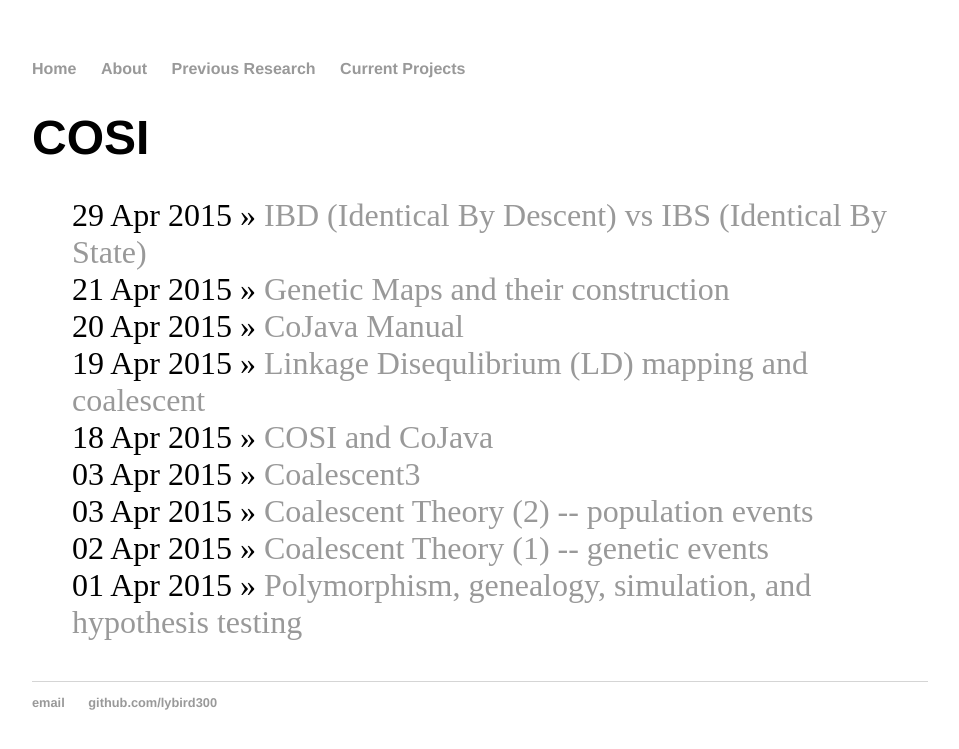
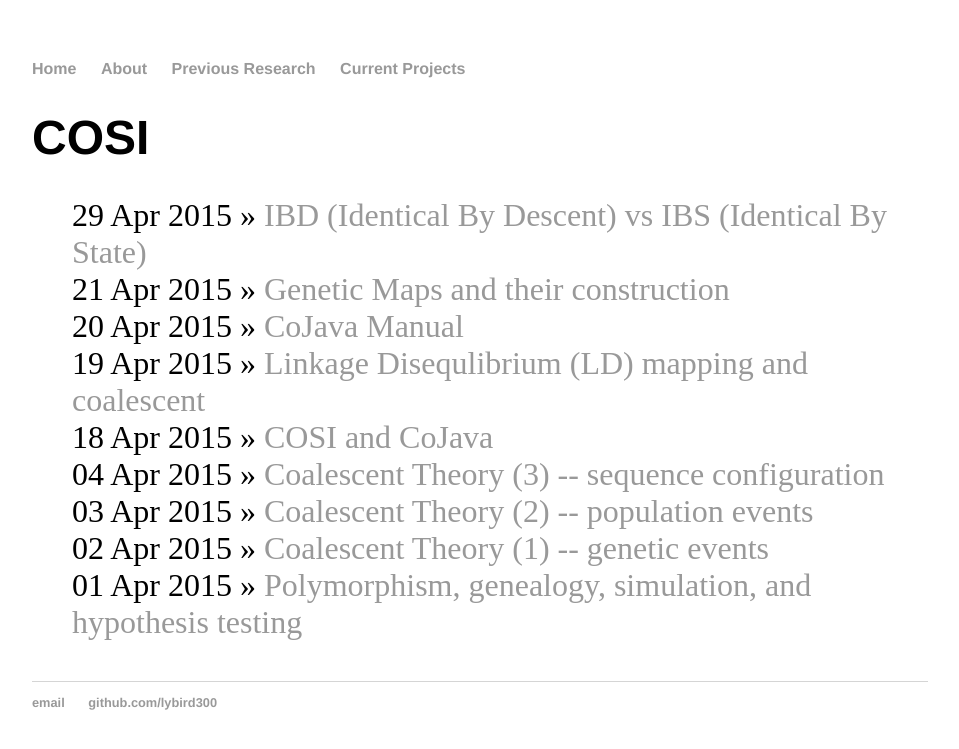
Before and after one commit to lybird300/lybird300.github.io, a Jekyll site: the page built from now/index.html, in a window 1280 px wide. Shown: the top 749 px of the page, without its empty margins (160-1119 px from the left). Built offline with Jekyll 4.4.1, drawn with Linux system fonts in a browser that asks for light colours.

Commit message:
Update 2015-04-03-coalescent3.md

```diff
--- a/_posts/2015-04-03-coalescent3.md
+++ b/_posts/2015-04-03-coalescent3.md
@@ -1,3 +1,7 @@
-
+---
+layout: post
+title: "Coalescent Theory (3) -- sequence configuration"
+date: 2015-04-04
+---
 
 The coalescent-with-recombination is conventionally described as a stochastic process in time [21], but Wiuf and Hein [36] showed that it could be reformulated as a mathematically equivalent process along the genome sequence. Unlike the process in time, this “sequential” process is not Markovian because long-range dependencies are induced by so-called “trapped” sequences (genetic material nonancestral to the sample flanked by ancestral segments). As a result, the full sequential process is complex and computationally expensive to manipulate. Interestingly, however, simulation processes that simply disregard the non-Markovian features of the sequential process produce collections of sequences that are remarkably consistent in most respects with those generated by the full coalescent-with-recombination [37], [38]. In other words, the coalescent-with-recombination is almost Markovian, in the sense that the long-range correlations induced by trapped material are fairly weak and have a minimal impact on the data.
```
